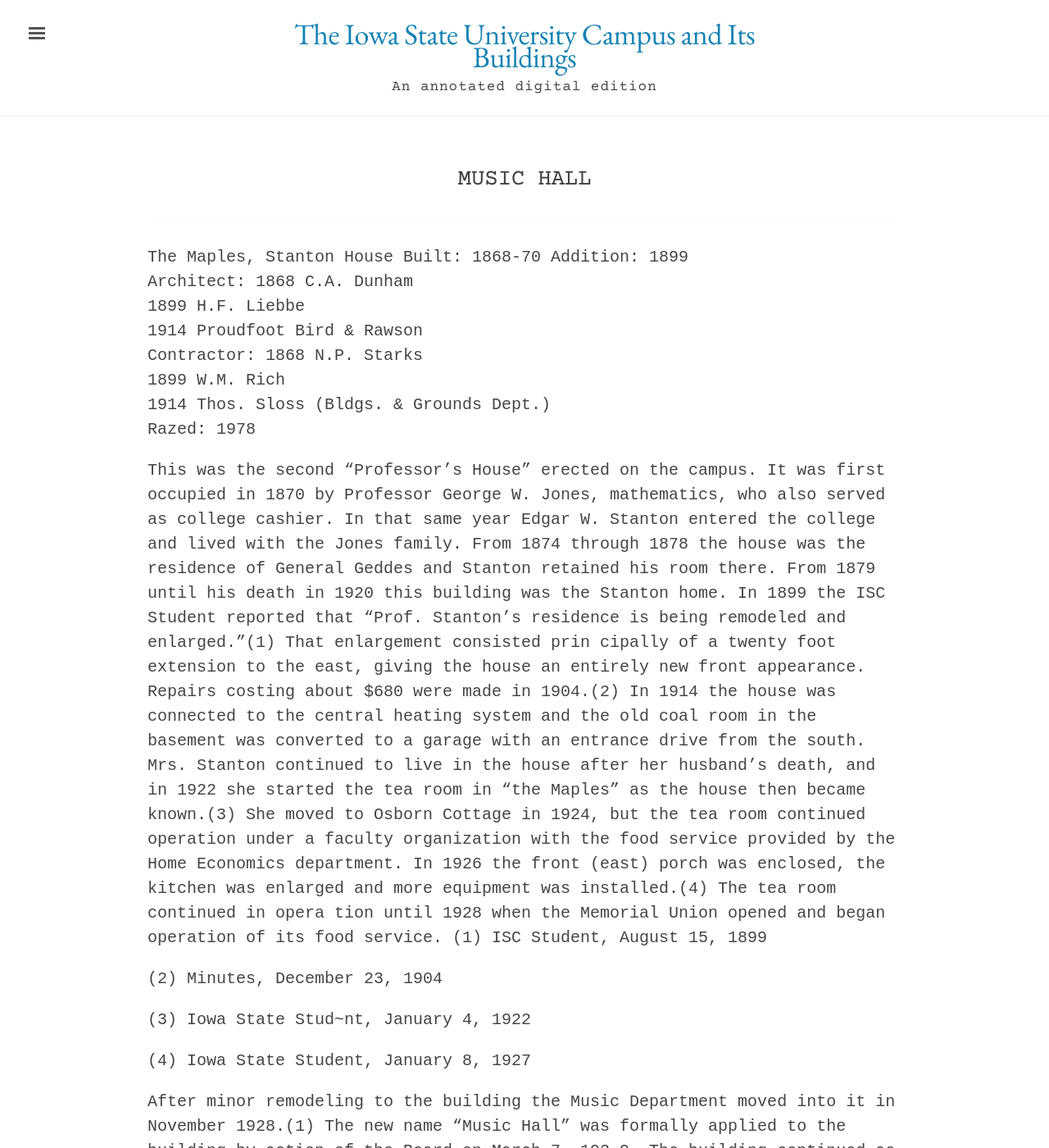
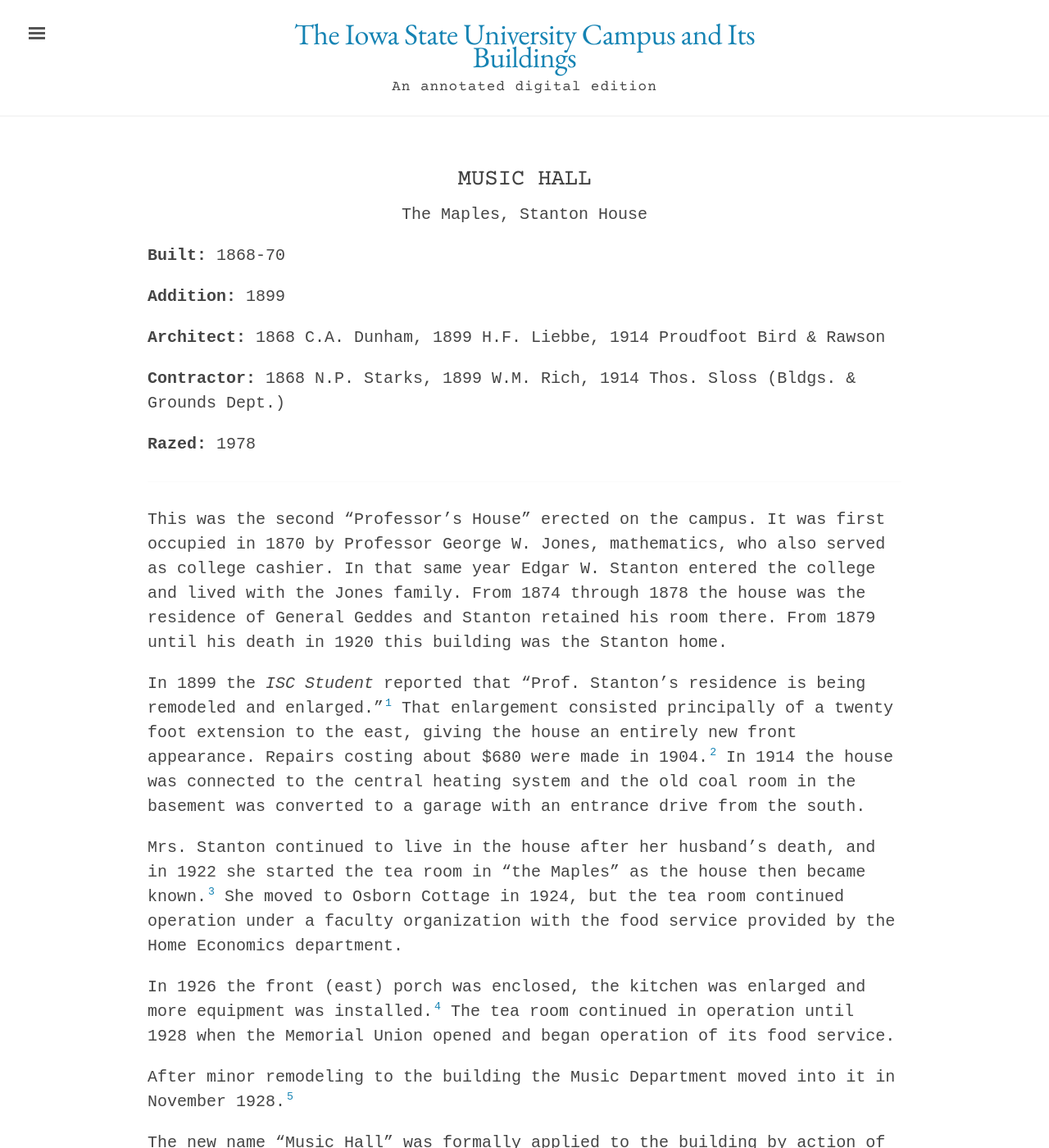
Before and after one commit to emanderson811/day-edition, a Jekyll site: the page built from _texts/buildings/149day-music-hall.md, in a window 1280 px wide and 1400 px high. Shown: the whole window at 82% size. Built offline with Jekyll 4.4.1, drawn with Linux system fonts in a browser that asks for light colours; some of the changed lines change nothing that is shown; some of the changed text lies outside the part shown.

Commit message:
Update 149day-music-hall.md

```diff
--- a/_texts/buildings/149day-music-hall.md
+++ b/_texts/buildings/149day-music-hall.md
@@ -2,11 +2,19 @@
 layout: building
 title: "Music Hall"
 alternative_name:
-built:
-addition:
+  - "The Maples"
+  - "Stanton House"
+built: "1868-70"
+addition: "1899"
 architect:
+  - "1868  C.A. Dunham"
+  - "1899  H.F. Liebbe"
+  - "1914  Proudfoot Bird &  Rawson"
 contractor:
-razed:
+  - "1868  N.P. Starks"
+  - "1899  W.M. Rich"
+  - "1914  Thos. Sloss (Bldgs.  & Grounds Dept.)"
+razed: "1978"
 author:
 rights: Public Domain
 source: Iowa State University Library, University Archives
@@ -14,38 +22,27 @@
 ---
 ---
 
-The Maples, Stanton House
-Built:  1868-70  Addition:  1899
-Architect:  1868  C.A.  Dunham
-1899  H.F.  Liebbe
-1914  Proudfoot Bird &  Rawson
-Contractor:  1868  N.P.  Starks
-1899  W.M.  Rich
-1914  Thos.  Sloss  (Bldgs.  & Grounds Dept.)
-Razed:  1978
+This was the second "Professor's House" erected on the campus. It was first occupied in 1870 by Professor George W. Jones, mathematics, who also served as college cashier. In that same year Edgar W. Stanton entered the college and lived with the Jones family. From 1874 through 1878 the house was the residence of General Geddes and Stanton retained his room there. From 1879 until his death in 1920 this building was the Stanton home.
 
-This was the second "Professor's House" erected on the campus. It was first occupied in 1870 by Professor George W. Jones, mathematics, who also served as college cashier. In that same year Edgar W. Stanton entered the college and lived with the Jones family. From 1874 through 1878 the house was the residence of General Geddes and Stanton retained his room there. From 1879 until his death in 1920 this building was
-the Stanton home.
-In 1899 the ISC Student reported that "Prof. Stanton's residence is being remodeled and enlarged."(1) That enlargement consisted prin cipally of a twenty foot extension to the east, giving the house an entirely new front appearance. Repairs costing about $680 were made in 1904.(2) In 1914 the house was connected to the central heating
-system and the old coal room in the basement was converted to a garage with an entrance drive from the south.
-Mrs. Stanton continued to live in the house after her husband's death, and in 1922 she started the tea room in "the Maples" as the house
-then became known.(3) She moved to Osborn Cottage in 1924, but the
-tea room continued operation under a faculty organization with the
-food service provided by the Home Economics department.
-In 1926 the front (east) porch was enclosed, the kitchen was enlarged and more equipment was installed.(4) The tea room continued in opera tion until 1928 when the Memorial Union opened and began operation of
-its food service.
-(1)
-ISC Student, August 15, 1899
+In 1899 the *ISC Student* reported that "Prof. Stanton's residence is being remodeled and enlarged."[^fn1] That enlargement consisted principally of a twenty foot extension to the east, giving the house an entirely new front appearance. Repairs costing about $680 were made in 1904.[^fn2] In 1914 the house was connected to the central heating system and the old coal room in the basement was converted to a garage with an entrance drive from the south.
 
-(2) Minutes, December 23, 1904
+Mrs. Stanton continued to live in the house after her husband's death, and in 1922 she started the tea room in "the Maples" as the house then became known.[^fn3] She moved to Osborn Cottage in 1924, but the tea room continued operation under a faculty organization with the food service provided by the Home Economics department.
 
-(3)
-Iowa State Stud~nt, January 4, 1922
+In 1926 the front (east) porch was enclosed, the kitchen was enlarged and more equipment was installed.[^fn4] The tea room continued in operation until 1928 when the Memorial Union opened and began operation of its food service.
 
-(4)
-Iowa State Student, January 8, 1927
+[^fn1]: ISC Student, August 15, 1899
+
+[^fn2]: Minutes, December 23, 1904
+
+[^fn3]: Iowa State Stud~nt, January 4, 1922
+
+[^fn4]: Iowa State Student, January 8, 1927
 
 
-After minor remodeling to the building the Music Department moved into it in November 1928.(1)
-The new name "Music Hall" was formally applied to the building by action of the Board on March 7, 192 9.
+After minor remodeling to the building the Music Department moved into it in November 1928.[^fn5]
+
+The new name "Music Hall" was formally applied to the building by action of the Board on March 7, 1929.
+
 The building continued as the home of the Music Department until the summer of 1978 when it was razed to make way for a new music building.
+
+[^fn5]: Iowa State Student, November 17, 1928
```
